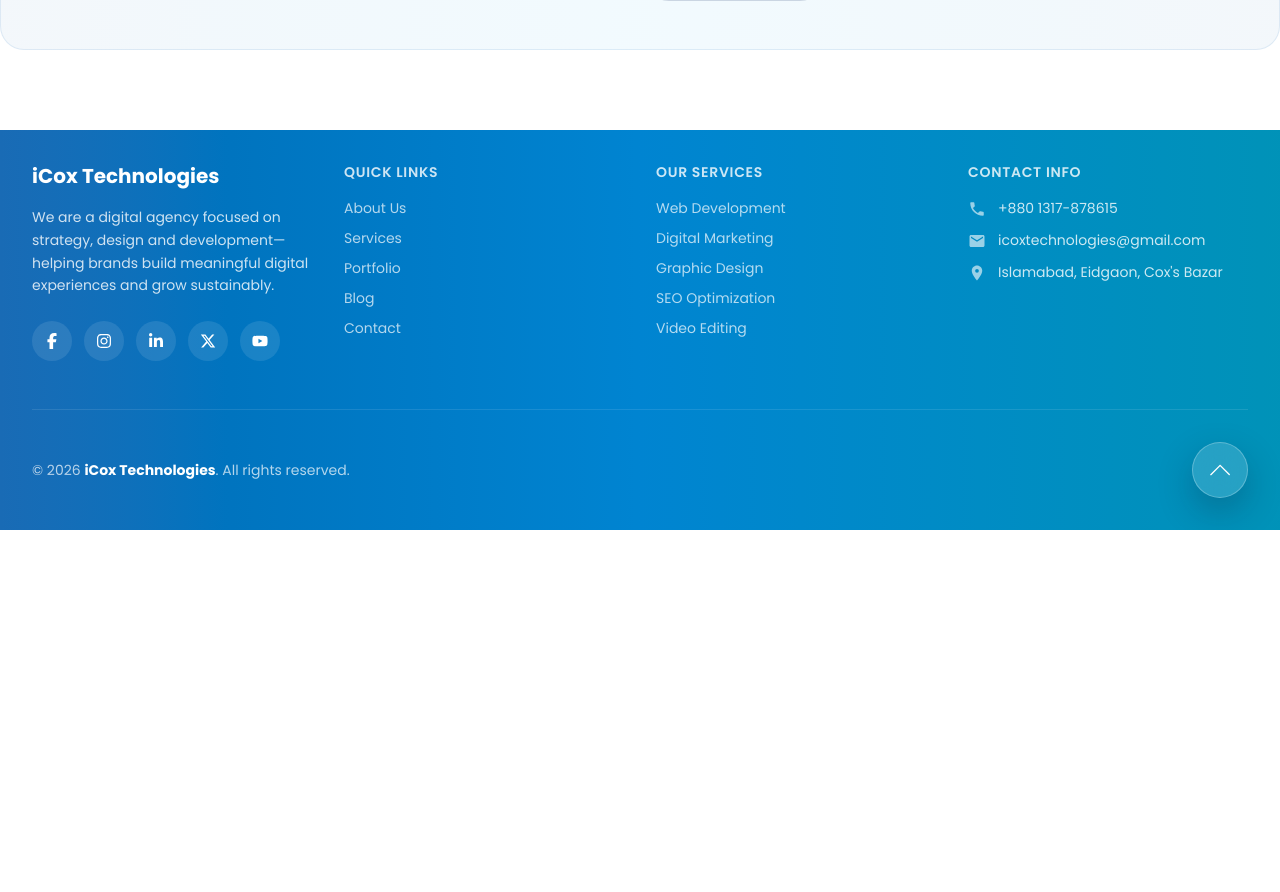
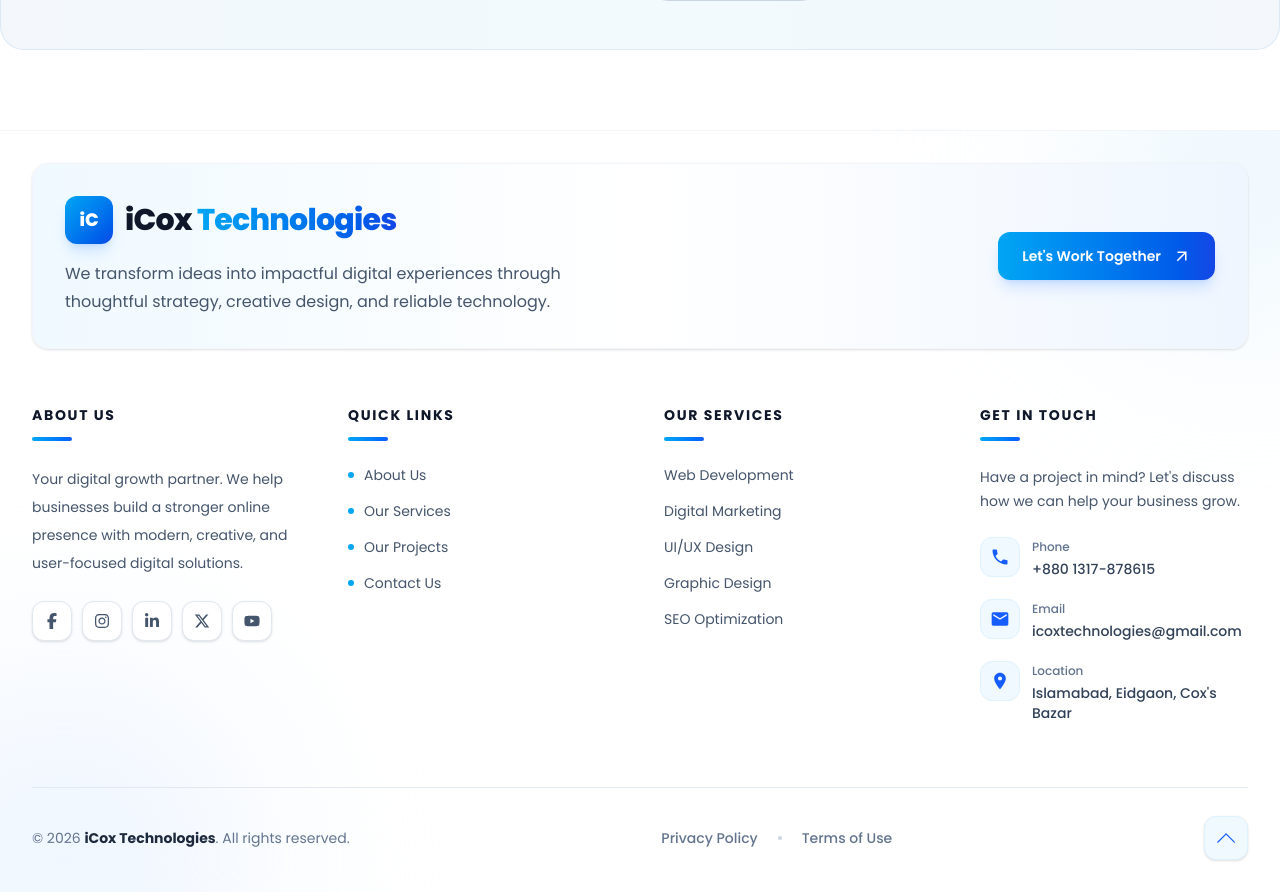
Before and after one commit to IbrahimOhid/iCoxtechnologies, a React (Vite) app: page / in a window 1280 px wide. Shown: the part 5740-6632 px from the top of the page. Before the commit the page ends 6270 px from the top, so only its background shows below. Built offline with nearby package versions, Linux system fonts and the light colour scheme.

Commit message:
footer updated

```diff
--- a/src/components/Hero/Hero.jsx
+++ b/src/components/Hero/Hero.jsx
@@ -16,7 +16,7 @@ import AllWorkButton from "../Button/AllWorkButton";
 
 const Hero = () => {
   return (
-    <section className="relative overflow-hidden bg-white">
+    <section id="aboutUs" className="relative overflow-hidden bg-white">
       {/* Background */}
       <div className="absolute inset-0 -z-10">
         <div className="absolute left-0 top-0 h-96 w-96 rounded-full bg-sky-200/40 blur-3xl" />
--- a/src/components/OurQualityWork/OurQualityWork.jsx
+++ b/src/components/OurQualityWork/OurQualityWork.jsx
@@ -42,13 +42,10 @@ const OurQualityWork = () => {
   }, [activeCategory]);
 
   return (
-    <section className="container-section py-12 ">
+    <section id="project" className="container-section py-12 ">
       {/* SECTION HEADING */}
       <div className="mx-auto max-w-3xl text-center">
-        <Heading
-          title="Our Portfolio"
-          paragraph="Check Our Quality Work"
-        />
+        <Heading title="Our Portfolio" paragraph="Check Our Quality Work" />
       </div>
 
       {/* CATEGORY FILTER */}
@@ -231,7 +228,6 @@ const OurQualityWork = () => {
                     group-hover:scale-105
                   "
                 />
-
 
                 {/* CATEGORY BADGE*/}
                 <span
--- a/src/components/Services/Services.jsx
+++ b/src/components/Services/Services.jsx
@@ -7,13 +7,15 @@ import GrowBrand from "../GrowBrand/GrowBrand";
 
 const Services = () => {
   return (
-    <section className="container-section overflow-hidden">
+    <section id="services" className="container-section overflow-hidden">
       <div className="mx-auto max-w-7xl">
         {/* Header */}
         <Heading
           title={"Everything your brand needs to grow"}
           paragraph={"Professional Digital Services"}
-          description={"From strategy to execution, we help businesses build strong digital products and meaningful customer experiences."}
+          description={
+            "From strategy to execution, we help businesses build strong digital products and meaningful customer experiences."
+          }
         />
 
         {/* Services */}
@@ -142,7 +144,7 @@ const Services = () => {
           })}
         </div>
       </div>
-      <GrowBrand/>
+      <GrowBrand />
     </section>
   );
 };
--- a/src/layout/Footer.jsx
+++ b/src/layout/Footer.jsx
@@ -6,203 +6,260 @@ import {
   FaXTwitter,
   FaYoutube,
 } from "react-icons/fa6";
-import { MdPhone, MdEmail, MdLocationOn } from "react-icons/md";
+import { MdPhone, MdEmail, MdLocationOn, MdArrowOutward } from "react-icons/md";
 
 const Footer = () => {
   const scrollTop = () => {
     window.scrollTo({ top: 0, behavior: "smooth" });
   };
 
+  const socialLinks = [
+    {
+      name: "Facebook",
+      icon: FaFacebookF,
+      href: "https://www.facebook.com/iCoxtechnologies",
+    },
+    { name: "Instagram", icon: FaInstagram, href: "#" },
+    { name: "LinkedIn", icon: FaLinkedinIn, href: "#" },
+    { name: "X", icon: FaXTwitter, href: "#" },
+    { name: "YouTube", icon: FaYoutube, href: "#" },
+  ];
+
+  const quickLinks = [
+    { name: "About Us", href: "#aboutUs" },
+    { name: "Our Services", href: "#services" },
+    { name: "Our Projects", href: "#project" },
+    { name: "Contact Us", href: "#contact" },
+  ];
+
+  const services = [
+    "Web Development",
+    "Digital Marketing",
+    "UI/UX Design",
+    "Graphic Design",
+    "SEO Optimization",
+  ];
+
+  const contactInfo = [
+    {
+      icon: MdPhone,
+      label: "Phone",
+      value: "+880 1317-878615",
+      href: "tel:+8801317878615",
+    },
+    {
+      icon: MdEmail,
+      label: "Email",
+      value: "icoxtechnologies@gmail.com",
+      href: "mailto:icoxtechnologies@gmail.com",
+    },
+    {
+      icon: MdLocationOn,
+      label: "Location",
+      value: "Islamabad, Eidgaon, Cox's Bazar",
+      href: "https://www.google.com/maps/search/?api=1&query=Eidgaon%2C+Cox%27s+Bazar",
+    },
+  ];
+
+  const linkClass =
+    "group flex w-fit items-center gap-2.5 text-sm text-slate-600 transition-all duration-300 hover:translate-x-1 hover:text-blue-600";
+
+  const headingClass =
+    "mb-6 text-sm font-bold uppercase tracking-[0.12em] text-slate-900";
+
   return (
-    <footer className="relative container-section overflow-hidden bg-gradient-to-r from-primary via-sky-600 to-cyan-600">
-      <div className=" relative z-10">
-        {/* ─── Footer Grid ─── */}
-        <div className="grid grid-cols-1 gap-8 sm:grid-cols-2 lg:grid-cols-4">
-          {/* Column 1: Brand */}
+    <footer className="relative overflow-hidden border-t border-slate-100 bg-white">
+      {/* Decorative Background */}
+      <div
+        aria-hidden="true"
+        className="pointer-events-none absolute -right-32 -top-32 h-80 w-80 rounded-full bg-sky-100/60 blur-[100px]"
+      />
+
+      <div
+        aria-hidden="true"
+        className="pointer-events-none absolute -bottom-40 -left-32 h-96 w-96 rounded-full bg-blue-50 blur-[100px]"
+      />
+
+      <div className="container-section relative z-10 py-14 sm:py-16 lg:py-20">
+        {/* Top Brand Section */}
+        <div className="mb-14 flex flex-col justify-between gap-8 rounded-2xl border border-slate-100 bg-gradient-to-r from-sky-50 via-white to-blue-50 p-6 shadow-sm sm:p-8 md:flex-row md:items-center">
+          <div className="max-w-xl">
+            <a href="/" className="inline-flex items-center gap-3">
+              <span className="flex h-12 w-12 items-center justify-center rounded-xl bg-gradient-to-br from-sky-500 to-blue-700 text-lg font-extrabold text-white shadow-lg shadow-blue-500/20">
+                iC
+              </span>
+
+              <span className="text-2xl font-extrabold tracking-tight text-slate-900 sm:text-3xl">
+                iCox{" "}
+                <span className="bg-gradient-to-r from-sky-500 to-blue-700 bg-clip-text text-transparent">
+                  Technologies
+                </span>
+              </span>
+            </a>
+
+            <p className="mt-4 max-w-lg text-sm leading-7 text-slate-600 sm:text-base">
+              We transform ideas into impactful digital experiences through
+              thoughtful strategy, creative design, and reliable technology.
+            </p>
+          </div>
+
+          <a
+            href="#contact"
+            className="group inline-flex w-fit items-center gap-3 rounded-xl bg-gradient-to-r from-sky-500 to-blue-700 px-6 py-3.5 text-sm font-semibold text-white shadow-lg shadow-blue-500/20 transition-all duration-300 hover:-translate-y-1 hover:shadow-xl hover:shadow-blue-500/25"
+          >
+            Let's Work Together
+            <MdArrowOutward className="text-lg transition-transform duration-300 group-hover:translate-x-1 group-hover:-translate-y-1" />
+          </a>
+        </div>
+
+        {/* Main Footer Grid */}
+        <div className="grid grid-cols-1 gap-10 sm:grid-cols-2 lg:grid-cols-4 lg:gap-12">
+          {/* About Company */}
           <div>
-            <h3 className="mb-4 text-xl font-bold text-white">
-              iCox Technologies
+            <h3 className={headingClass}>
+              About Us
+              <span className="mt-3 block h-1 w-10 rounded-full bg-gradient-to-r from-sky-500 to-blue-600" />
             </h3>
-            <p className="text-sm leading-relaxed text-white/80">
-              We are a digital agency focused on strategy, design and
-              development—helping brands build meaningful digital experiences
-              and grow sustainably.
+
+            <p className="text-sm leading-7 text-slate-600">
+              Your digital growth partner. We help businesses build a stronger
+              online presence with modern, creative, and user-focused digital
+              solutions.
             </p>
-            <div className="mt-6 flex gap-3">
+
+            {/* Social Media */}
+            <div className="mt-6 flex flex-wrap gap-2.5">
+              {socialLinks.map(({ name, icon: Icon, href }) => (
                 <a
-                href="#"
-                aria-label="Facebook"
-                className="flex h-10 w-10 items-center justify-center rounded-full bg-white/10 text-white transition hover:bg-white hover:text-primary"
+                  key={name}
+                  href={href}
+                  aria-label={name}
+                  className="flex h-10 w-10 items-center justify-center rounded-xl border border-slate-200 bg-white text-slate-600 shadow-sm transition-all duration-300 hover:-translate-y-1 hover:border-blue-500 hover:bg-blue-600 hover:text-white hover:shadow-lg hover:shadow-blue-500/20"
                 >
-                <FaFacebookF />
+                  <Icon className="text-base" />
                 </a>
-              <a
-                href="#"
-                aria-label="Instagram"
-                className="flex h-10 w-10 items-center justify-center rounded-full bg-white/10 text-white transition hover:bg-white hover:text-primary"
-              >
-                <FaInstagram />
-              </a>
-              <a
-                href="#"
-                aria-label="LinkedIn"
-                className="flex h-10 w-10 items-center justify-center rounded-full bg-white/10 text-white transition hover:bg-white hover:text-primary"
-              >
-                <FaLinkedinIn />
-              </a>
-              <a
-                href="#"
-                aria-label="Twitter"
-                className="flex h-10 w-10 items-center justify-center rounded-full bg-white/10 text-white transition hover:bg-white hover:text-primary"
-              >
-                <FaXTwitter />
-              </a>
-              <a
-                href="#"
-                aria-label="YouTube"
-                className="flex h-10 w-10 items-center justify-center rounded-full bg-white/10 text-white transition hover:bg-white hover:text-primary"
-              >
-                <FaYoutube />
-              </a>
+              ))}
             </div>
           </div>
 
-          {/* Column 2: Quick Links */}
+          {/* Quick Links */}
           <div>
-            <h4 className="mb-4 text-sm font-semibold uppercase tracking-wider text-white/80">
+            <h3 className={headingClass}>
               Quick Links
-            </h4>
-            <ul className="space-y-2.5 text-sm">
-              <li>
-                <a
-                  href="#"
-                  className="text-white/70 transition hover:text-white"
-                >
-                  About Us
+              <span className="mt-3 block h-1 w-10 rounded-full bg-gradient-to-r from-sky-500 to-blue-600" />
+            </h3>
+
+            <ul className="space-y-4">
+              {quickLinks.map((link) => (
+                <li key={link.name}>
+                  <a href={link.href} className={linkClass}>
+                    <span className="h-1.5 w-1.5 rounded-full bg-sky-500 transition-all duration-300 group-hover:w-3" />
+                    {link.name}
                   </a>
                 </li>
-              <li>
-                <a
-                  href="#"
-                  className="text-white/70 transition hover:text-white"
-                >
-                  Services
-                </a>
-              </li>
-              <li>
-                <a
-                  href="#"
-                  className="text-white/70 transition hover:text-white"
-                >
-                  Portfolio
-                </a>
-              </li>
-              <li>
-                <a
-                  href="#"
-                  className="text-white/70 transition hover:text-white"
-                >
-                  Blog
-                </a>
-              </li>
-              <li>
-                <a
-                  href="#"
-                  className="text-white/70 transition hover:text-white"
-                >
-                  Contact
-                </a>
-              </li>
+              ))}
             </ul>
           </div>
 
-          {/* Column 3: Services */}
+          {/* Our Services */}
           <div>
-            <h4 className="mb-4 text-sm font-semibold uppercase tracking-wider text-white/80">
+            <h3 className={headingClass}>
               Our Services
-            </h4>
-            <ul className="space-y-2.5 text-sm">
-              <li>
-                <a
-                  href="#"
-                  className="text-white/70 transition hover:text-white"
-                >
-                  Web Development
+              <span className="mt-3 block h-1 w-10 rounded-full bg-gradient-to-r from-sky-500 to-blue-600" />
+            </h3>
+
+            <ul className="space-y-4">
+              {services.map((service) => (
+                <li key={service}>
+                  <a href="#services" className={linkClass}>
+                    <span>{service}</span>
+                    <MdArrowOutward className="text-base text-blue-500 opacity-0 transition-all duration-300 group-hover:translate-x-1 group-hover:opacity-100" />
                   </a>
                 </li>
-              <li>
-                <a
-                  href="#"
-                  className="text-white/70 transition hover:text-white"
-                >
-                  Digital Marketing
-                </a>
-              </li>
-              <li>
-                <a
-                  href="#"
-                  className="text-white/70 transition hover:text-white"
-                >
-                  Graphic Design
-                </a>
-              </li>
-              <li>
-                <a
-                  href="#"
-                  className="text-white/70 transition hover:text-white"
-                >
-                  SEO Optimization
-                </a>
-              </li>
-              <li>
-                <a
-                  href="#"
-                  className="text-white/70 transition hover:text-white"
-                >
-                  Video Editing
-                </a>
-              </li>
+              ))}
             </ul>
           </div>
 
-          {/* Column 4: Contact */}
+          {/* Contact Information */}
           <div>
-            <h4 className="mb-4 text-sm font-semibold uppercase tracking-wider text-white/80">
-              Contact Info
-            </h4>
-            <ul className="space-y-3 text-sm">
-              <li className="flex items-start gap-3 text-white/80">
-                <MdPhone className="mt-0.5 text-lg text-white/60" />
-                <span>+880 1317-878615</span>
+            <h3 className={headingClass}>
+              Get In Touch
+              <span className="mt-3 block h-1 w-10 rounded-full bg-gradient-to-r from-sky-500 to-blue-600" />
+            </h3>
+
+            <p className="mb-6 text-sm leading-6 text-slate-600">
+              Have a project in mind? Let's discuss how we can help your
+              business grow.
+            </p>
+
+            <ul className="space-y-5">
+              {contactInfo.map(({ icon: Icon, label, value, href }) => (
+                <li key={label}>
+                  <a
+                    href={href}
+                    target={label === "Location" ? "_blank" : undefined}
+                    rel={
+                      label === "Location" ? "noopener noreferrer" : undefined
+                    }
+                    className="group flex items-start gap-3"
+                  >
+                    <span className="flex h-10 w-10 shrink-0 items-center justify-center rounded-xl border border-sky-100 bg-sky-50 text-xl text-blue-600 transition-all duration-300 group-hover:border-blue-600 group-hover:bg-blue-600 group-hover:text-white">
+                      <Icon />
+                    </span>
+
+                    <span className="min-w-0 pt-0.5">
+                      <span className="block text-xs font-medium text-slate-500">
+                        {label}
+                      </span>
+
+                      <span className="mt-1 block break-words text-sm font-medium leading-5 text-slate-700 transition-colors duration-300 group-hover:text-blue-600">
+                        {value}
+                      </span>
+                    </span>
+                  </a>
                 </li>
-              <li className="flex items-start gap-3 text-white/80">
-                <MdEmail className="mt-0.5 text-lg text-white/60" />
-                <span>icoxtechnologies@gmail.com</span>
-              </li>
-              <li className="flex items-start gap-3 text-white/80">
-                <MdLocationOn className="mt-0.5 text-lg text-white/60" />
-                <span>Islamabad, Eidgaon, Cox's Bazar</span>
-              </li>
+              ))}
             </ul>
           </div>
         </div>
 
-        {/* ─── Bottom Bar ─── */}
-        <div className="mt-12 flex flex-col items-center justify-between gap-6 border-t border-white/10 pt-8 md:flex-row">
-          <p className="text-center text-sm text-white/70 md:text-left">
+        {/* Bottom Footer Bar */}
+        <div className="mt-14 flex flex-col items-center justify-between gap-5 border-t border-slate-200 pt-7 sm:mt-16 md:flex-row">
+          <p className="text-center text-xs leading-6 text-slate-500 sm:text-sm md:text-left">
             © {new Date().getFullYear()}{" "}
-            <span className="font-bold text-white">iCox Technologies</span>. All
-            rights reserved.
+            <a
+              href="https://www.facebook.com/iCoxtechnologies"
+              target="_blank"
+              className="font-bold text-slate-800 transition-colors hover:text-blue-600"
+            >
+              iCox Technologies
+            </a>
+            . All rights reserved.
           </p>
 
-          {/* Scroll Button */}
+          <div className="flex flex-wrap items-center justify-center gap-4 text-xs font-medium text-slate-500 sm:gap-5 sm:text-sm">
+            <a
+              href="/privacy-policy"
+              className="transition-colors hover:text-blue-600"
+            >
+              Privacy Policy
+            </a>
+
+            <span className="h-1 w-1 rounded-full bg-slate-300" />
+
+            <a href="/terms" className="transition-colors hover:text-blue-600">
+              Terms of Use
+            </a>
+          </div>
+
+          {/* Back To Top */}
           <button
             type="button"
             onClick={scrollTop}
             aria-label="Back to top"
-            className="group flex h-12 w-12 cursor-pointer items-center justify-center rounded-full border border-white/25 bg-white/15 text-white shadow-[0_14px_35px_rgba(15,23,42,0.25)] backdrop-blur-xl transition-all duration-300 hover:-translate-y-1 hover:border-white/40 hover:bg-white hover:text-primary active:scale-95 sm:h-14 sm:w-14"
+            className="group flex h-11 w-11 items-center justify-center rounded-xl border border-sky-100 bg-sky-50 text-blue-600 shadow-sm transition-all duration-300 hover:-translate-y-1 hover:border-blue-600 hover:bg-blue-600 hover:text-white hover:shadow-lg hover:shadow-blue-500/20 active:scale-95"
           >
-            <SlArrowUp className="text-lg transition-transform duration-300 group-hover:-translate-y-1 sm:text-xl" />
+            <SlArrowUp className="text-lg transition-transform duration-300 group-hover:-translate-y-1" />
           </button>
         </div>
       </div>
--- a/src/page/ContactUs/ContactUs.jsx
+++ b/src/page/ContactUs/ContactUs.jsx
@@ -9,7 +9,10 @@ import GrowBrand from "../../components/GrowBrand/GrowBrand";
 
 const ContactUs = () => {
   return (
-    <section className="py-12 sm:py-16 md:py-20 bg-white overflow-hidden">
+    <section
+      id="contact"
+      className="py-12 sm:py-16 md:py-20 bg-white overflow-hidden"
+    >
       <div className="container-section">
         {/* ─── Heading ─── */}
         <Heading
@@ -164,7 +167,7 @@ const ContactUs = () => {
           </div>
         </div>
       </div>
-      <GrowBrand/>
+      <GrowBrand />
     </section>
   );
 };
```
Lines whose indentation alone changed are shown as unchanged.
